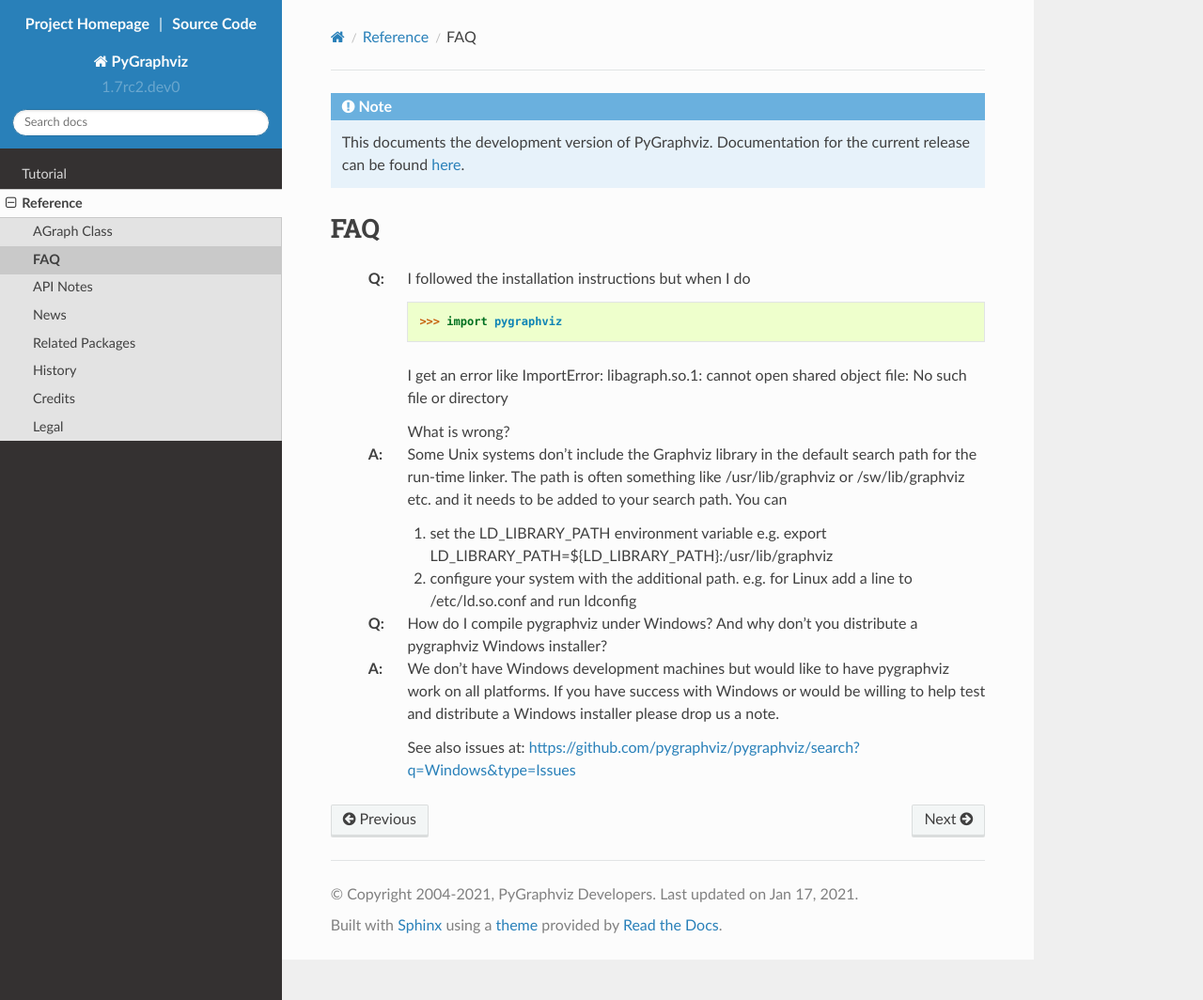
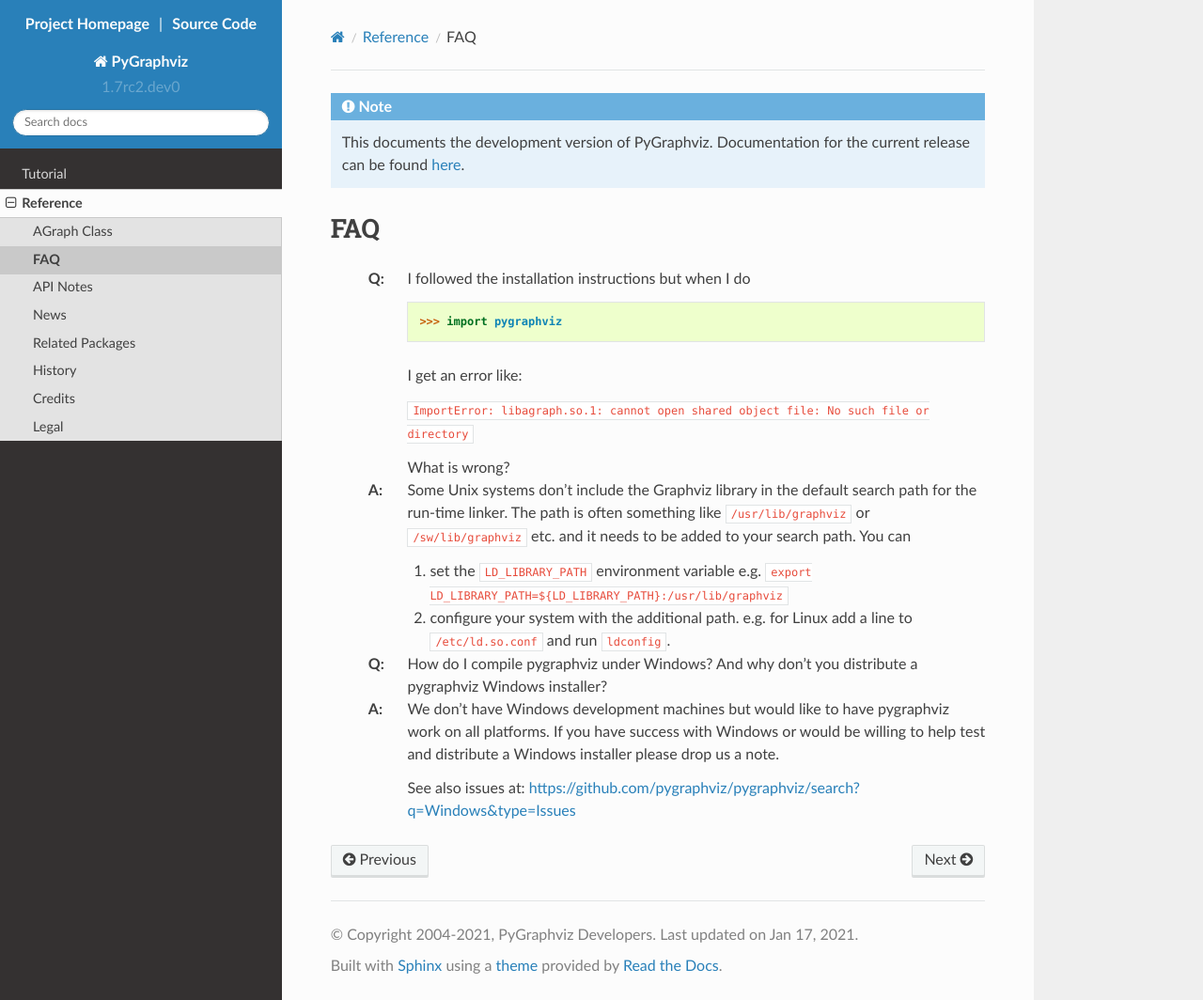
Before and after one commit to pygraphviz/pygraphviz, a Sphinx documentation site: the page built from doc/source/reference/faq.rst, in a window 1280 px wide and 1064 px high. Shown: the whole window at 94% size. Built offline with Sphinx 7.4.7 and the Read the Docs theme 2.0.0, drawn with Linux system fonts in a browser that asks for light colours; formulas are drawn with MathJax 3; pages that are not in the unit, such as notebooks, are missing from menus; part of the change alters nothing that is shown.

Commit message:
Add inline literals (no content changes yet).

```diff
--- a/doc/source/reference/faq.rst
+++ b/doc/source/reference/faq.rst
@@ -5,23 +5,23 @@ FAQ
 
        >>> import pygraphviz
 
-       I get an error like
-       ImportError: libagraph.so.1: cannot open shared object file: No
-       such file or directory
+       I get an error like:
+
+       ``ImportError: libagraph.so.1: cannot open shared object file: No
+       such file or directory``
 
        What is wrong?
 
    :A: Some Unix systems don't include the Graphviz library in the
        default search path for the run-time linker.  The path is often
-       something like /usr/lib/graphviz or /sw/lib/graphviz etc. and
+       something like ``/usr/lib/graphviz`` or ``/sw/lib/graphviz`` etc. and
        it needs to be added to your search path.  You can
 
-       1. set the LD_LIBRARY_PATH environment variable
-          e.g. export LD_LIBRARY_PATH=${LD_LIBRARY_PATH}:/usr/lib/graphviz
+       1. set the ``LD_LIBRARY_PATH`` environment variable
+          e.g. ``export LD_LIBRARY_PATH=${LD_LIBRARY_PATH}:/usr/lib/graphviz``
 
        2. configure your system with the additional path.
-          e.g. for Linux add a line to /etc/ld.so.conf and
-	  run ldconfig
+          e.g. for Linux add a line to ``/etc/ld.so.conf`` and run ``ldconfig``.
 
 
    :Q: How do I compile pygraphviz under Windows?  And why
```
